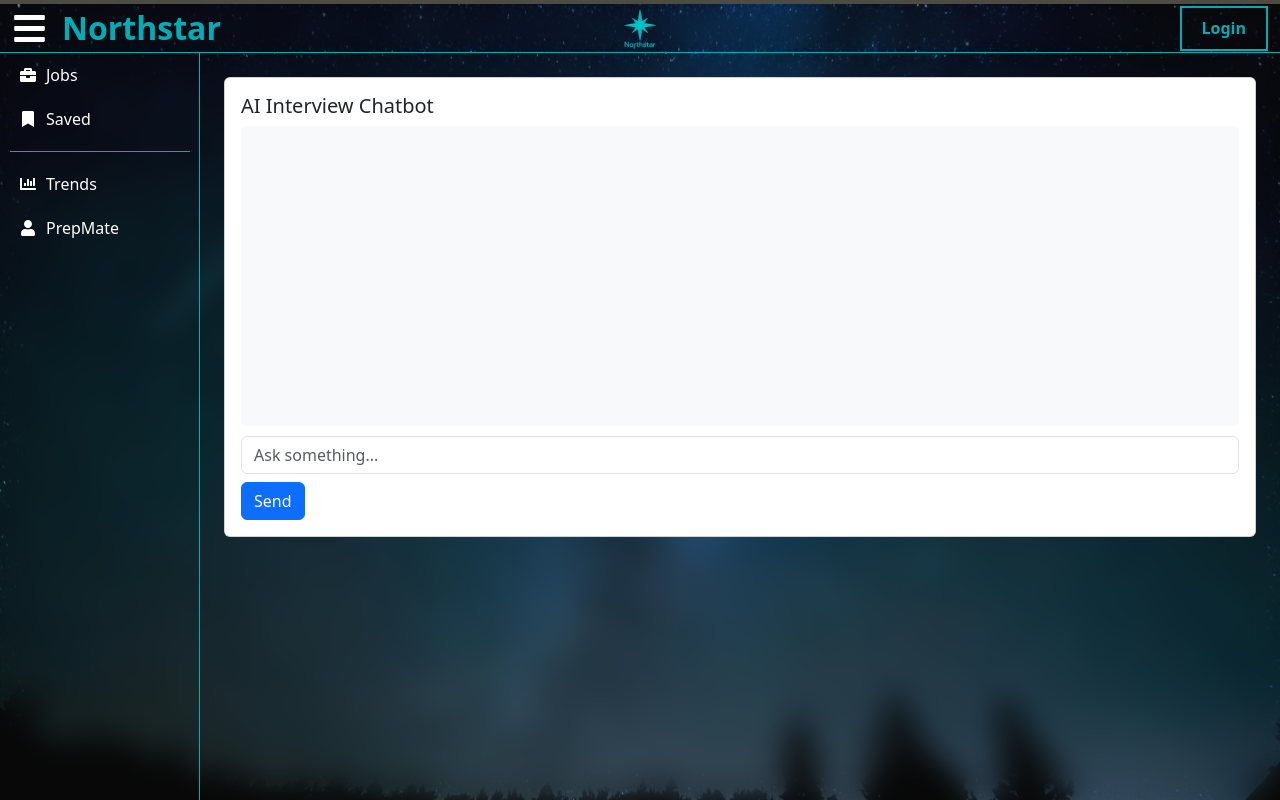
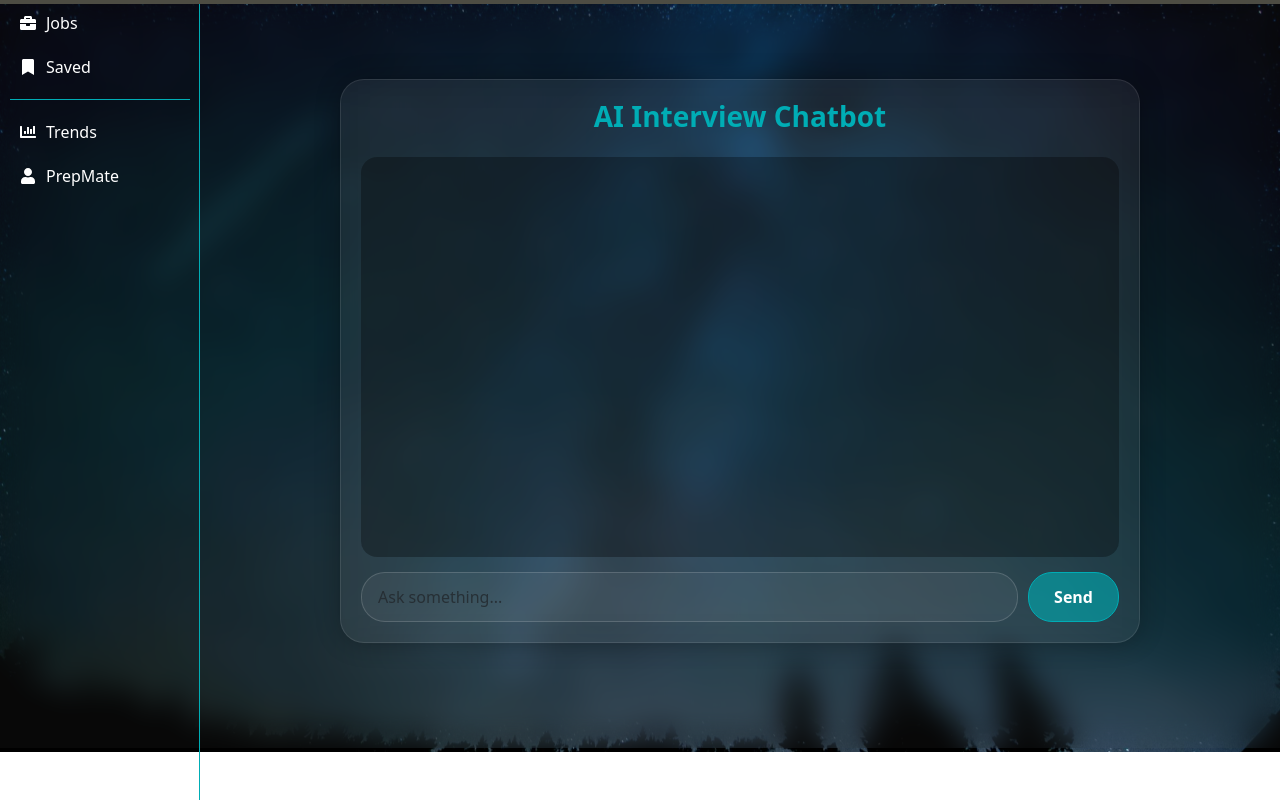
Before and after one commit to TJordahl90/Capstone-Web-Crawler, a React (Vite) app in the folder frontend/: page /interview-chatbot in a window 1280 px wide. Built offline with nearby package versions, Linux system fonts and the light colour scheme.

Commit message:
update ai chatbot theme

```diff
--- a/frontend/src/components/InterviewChatbot.jsx
+++ b/frontend/src/components/InterviewChatbot.jsx
@@ -1,74 +1,185 @@
-import React, { useState } from "react";
-import { Card, Button, Form } from "react-bootstrap";
+import React, { useState, useRef, useEffect } from "react";
+import { Button, Form } from "react-bootstrap";
 import axios from "axios";
 
 const InterviewChatbot = () => {
     const [input, setInput] = useState("");
     const [messages, setMessages] = useState([]);
+    const [loading, setLoading] = useState(false); // ✅ typing indicator state
+    const chatEndRef = useRef(null);
 
     const handleSend = async () => {
         if (!input.trim()) return;
 
-        console.log("📤 Sending to AI server:", input); // ✅ Log before request
-
         const newMessages = [...messages, { sender: "user", text: input }];
         setMessages(newMessages);
         setInput("");
+        setLoading(true); // ✅ show indicator
 
         try {
             const res = await axios.post("http://localhost:5002/chat", {
                 message: input,
             });
 
-            console.log("✅ Got AI response:", res.data); // ✅ Log response
-
             setMessages([
                 ...newMessages,
                 { sender: "ai", text: res.data.reply || "No response" },
             ]);
         } catch (error) {
-            console.error("❌ Chat error:", error); // ✅ Log error
+            console.error("❌ Chat error:", error);
+            setMessages([
+                ...newMessages,
+                { sender: "ai", text: "⚠️ Something went wrong, please try again." },
+            ]);
+        } finally {
+            setLoading(false); // ✅ hide indicator
         }
     };
 
+    // auto-scroll
+    useEffect(() => {
+        chatEndRef.current?.scrollIntoView({ behavior: "smooth" });
+    }, [messages, loading]);
+
     return (
-        <div className="p-4">
-            <Card>
-                <Card.Body>
-                    <Card.Title>AI Interview Chatbot</Card.Title>
-
         <div
             style={{
-                            height: "300px",
+                display: "flex",
+                justifyContent: "center",
+                alignItems: "center",
+                padding: "40px",
+                height: "calc(100vh - 80px)", // ✅ fit inside viewport minus nav height
+                width: "100%",
+                boxSizing: "border-box",     // ✅ ensures padding doesn’t add overflow
+                background: "transparent",
+                overflow: "hidden",          // ✅ prevent white line
+            }}
+        >
+            <div
+                style={{
+                    width: "80%",
+                    maxWidth: "900px",
+                    backgroundColor: "rgba(255, 255, 255, 0.05)",
+                    backdropFilter: "blur(20px)",
+                    WebkitBackdropFilter: "blur(20px)",
+                    borderRadius: "24px",
+                    border: "1px solid rgba(255, 255, 255, 0.1)",
+                    padding: "20px",
+                    boxShadow: "0 0 25px rgba(0,0,0,0.3)",
+                    color: "white",
+                }}
+            >
+                <h3
+                    className="text-center mb-4"
+                    style={{ color: "#00ADB5", fontWeight: "bold" }}
+                >
+                     AI Interview Chatbot
+                </h3>
+
+                {/* Chat window */}
+                <div
+                    style={{
+                        height: "400px",
                         overflowY: "auto",
-                            backgroundColor: "#f8f9fa",
-                            padding: "10px",
-                            marginBottom: "10px",
-                            borderRadius: "5px",
+                        padding: "15px",
+                        backgroundColor: "rgba(0, 0, 0, 0.3)",
+                        borderRadius: "16px",
+                        marginBottom: "15px",
                     }}
                 >
                     {messages.map((msg, idx) => (
-                            <div key={idx} style={{ marginBottom: "10px" }}>
-                                <strong>
-                                    {msg.sender === "user" ? "You" : "AI"}:
-                                </strong>{" "}
+                        <div
+                            key={idx}
+                            style={{
+                                display: "flex",
+                                justifyContent:
+                                    msg.sender === "user" ? "flex-end" : "flex-start",
+                                marginBottom: "12px",
+                            }}
+                        >
+                            <div
+                                style={{
+                                    maxWidth: "70%",
+                                    padding: "12px 16px",
+                                    borderRadius: "18px",
+                                    backgroundColor:
+                                        msg.sender === "user"
+                                            ? "rgba(0, 173, 181, 0.8)"
+                                            : "rgba(255, 255, 255, 0.1)",
+                                    color: "white",
+                                    whiteSpace: "pre-wrap",
+                                    fontSize: "0.95rem",
+                                }}
+                            >
                                 {msg.text}
                             </div>
+                        </div>
                     ))}
+
+                    {/* Typing indicator */}
+                    {loading && (
+                        <div
+                            style={{
+                                display: "flex",
+                                justifyContent: "flex-start",
+                                marginBottom: "12px",
+                            }}
+                        >
+                            <div
+                                style={{
+                                    padding: "10px 15px",
+                                    borderRadius: "18px",
+                                    backgroundColor: "rgba(255, 255, 255, 0.15)",
+                                    fontStyle: "italic",
+                                    color: "#ccc",
+                                }}
+                            >
+                                AI is typing...
+                            </div>
+                        </div>
+                    )}
+
+                    <div ref={chatEndRef} />
                 </div>
 
+                {/* Input + button */}
+                <div style={{ display: "flex", gap: "10px" }}>
                     <Form.Control
                         type="text"
                         placeholder="Ask something..."
                         value={input}
                         onChange={(e) => setInput(e.target.value)}
                         onKeyDown={(e) => e.key === "Enter" && handleSend()}
+                        style={{
+                            borderRadius: "24px",
+                            padding: "12px 16px",
+                            border: "1px solid rgba(255,255,255,0.2)",
+                            backgroundColor: "rgba(255,255,255,0.05)",
+                            color: "white",
+                        }}
                     />
-                    <Button onClick={handleSend} className="mt-2">
+                    <Button
+                        onClick={handleSend}
+                        style={{
+                            borderRadius: "24px",
+                            padding: "0 25px",
+                            backgroundColor: "rgba(0, 173, 181, 0.6)",
+                            border: "1px solid #00ADB5",
+                            fontWeight: "bold",
+                            transition: "0.3s ease",
+                        }}
+                        onMouseEnter={(e) => {
+                            e.currentTarget.style.backgroundColor = "#00ADB5";
+                        }}
+                        onMouseLeave={(e) => {
+                            e.currentTarget.style.backgroundColor =
+                                "rgba(0, 173, 181, 0.6)";
+                        }}
+                    >
                         Send
                     </Button>
-                </Card.Body>
-            </Card>
+                </div>
+            </div>
         </div>
     );
 };
```
Lines whose indentation alone changed are shown as unchanged.
